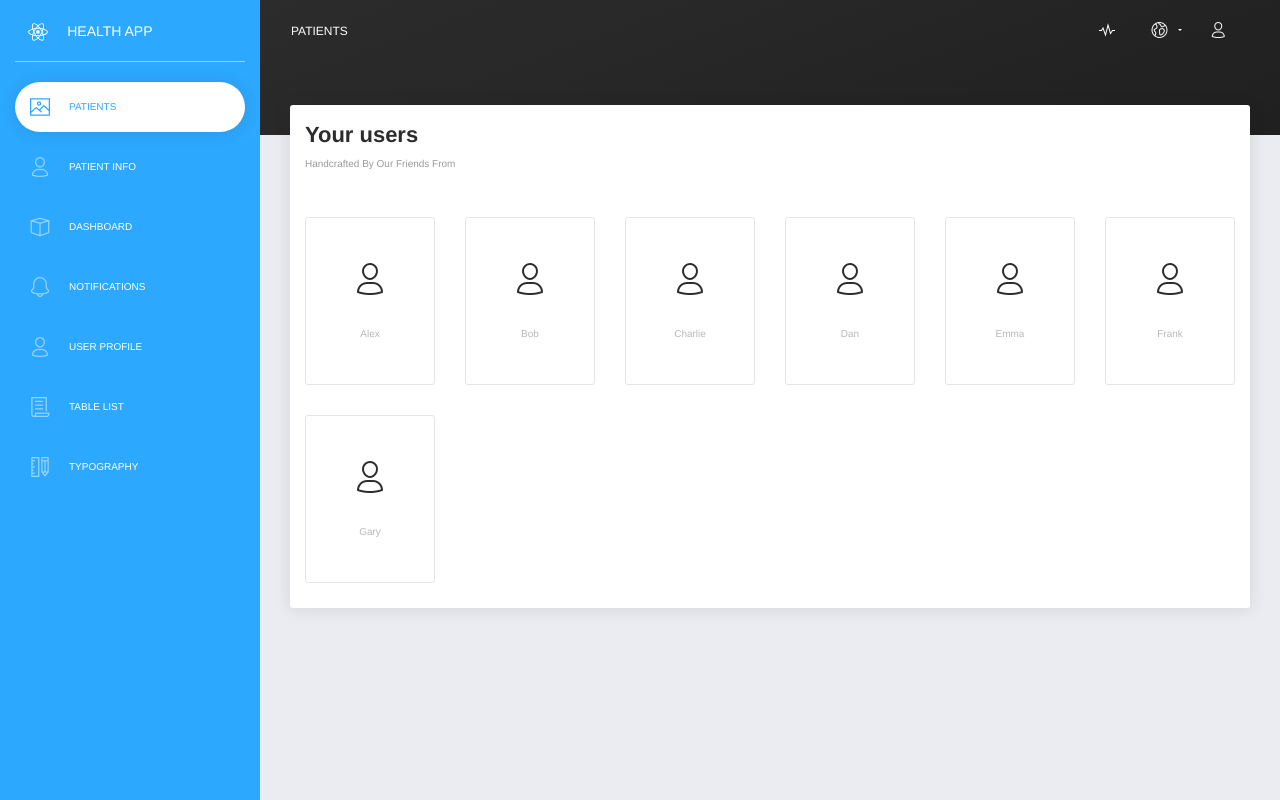
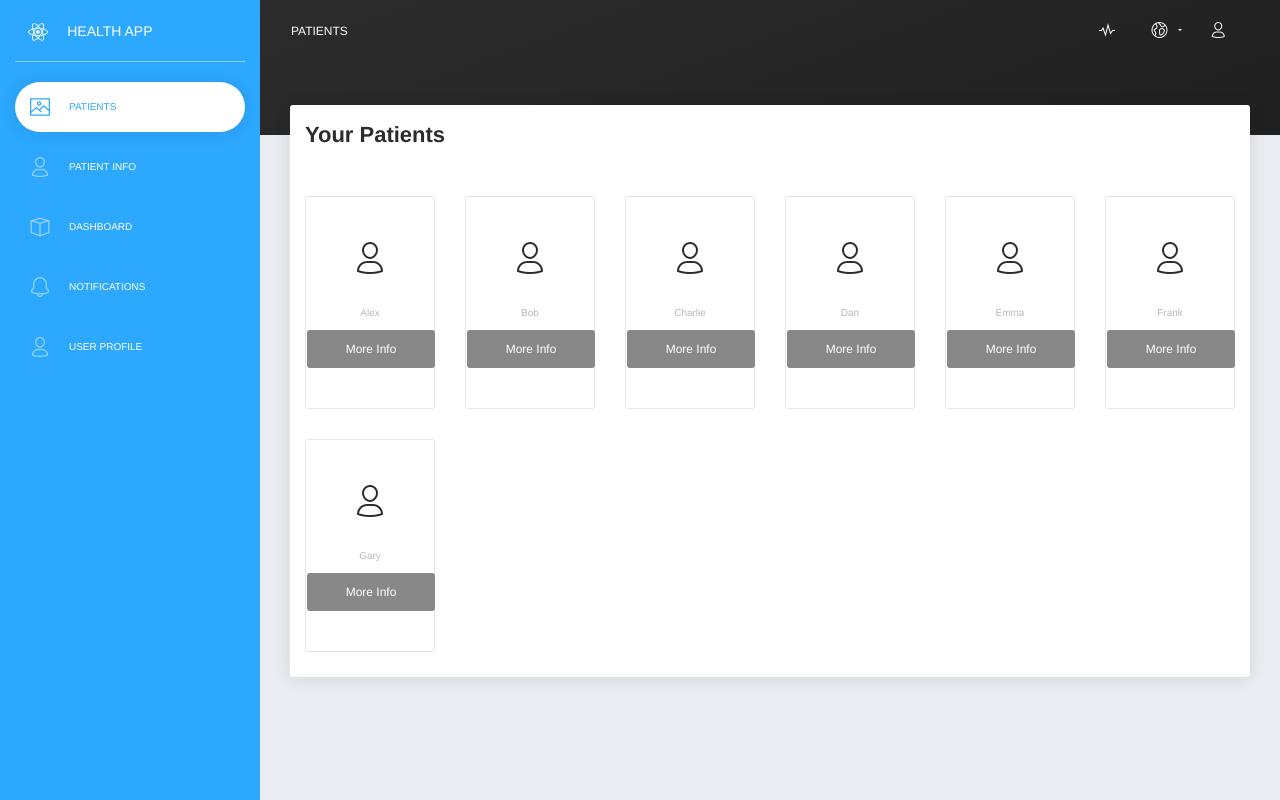
Before and after one commit to sherman-grewal/Health-Hub, a React (Create React App) app in the folder sh-client/: page /patients in a window 1280 px wide. Built offline with nearby package versions, Linux system fonts and the light colour scheme.

Commit message:
Edited the front end of the web application

```diff
--- a/sh-client/package.json
+++ b/sh-client/package.json
@@ -8,7 +8,7 @@
     "@types/react": "16.4.12",
     "ajv": "5.0.0",
     "bootstrap": "4.1.3",
-    "chart.js": "2.7.1",
+    "chart.js": "^2.7.3",
     "history": "4.7.2",
     "jquery": "3.3.1",
     "node-sass": "4.9.3",
@@ -19,6 +19,10 @@
     "react-chartjs-2": "2.7.4",
     "react-dom": "16.4.2",
     "react-google-maps": "9.4.5",
+    "react-native-cli": "^2.0.1",
+    "react-native-gesture-handler": "^1.0.12",
+    "react-native-navigation": "^2.6.0",
+    "react-navigation": "^3.0.9",
     "react-notification-alert": "0.0.8",
     "react-router-dom": "4.3.1",
     "react-scripts": "1.1.5",
--- a/sh-client/src/App.js
+++ b/sh-client/src/App.js
@@ -1,6 +1,7 @@
 import React, { Component } from 'react';
 import logo from './logo.svg';
 import './App.css';
+
 
 class App extends Component {
   render() {
--- a/sh-client/src/views/PatientInfo/PatientInfo.jsx
+++ b/sh-client/src/views/PatientInfo/PatientInfo.jsx
@@ -1,5 +1,7 @@
 import React from "react";
 import { Card, CardHeader, CardBody, Row, Col, CardTitle, Table } from "reactstrap";
+import Patients from './Patients';
+
 
 import { PanelHeader, FormInputs, CardAuthor, CardSocials } from "../../components";
 import { Line, Bar } from "react-chartjs-2";
@@ -7,7 +9,11 @@ import userBackground from "../../assets/img/bg5.jpg";
 import userAvatar from "../../assets/img/mike.jpg";
 import {dashboardPanelChart, dashboard24HoursPerformanceChart} from "../../variables/charts";
 
-class PatientInfo extends React.Component {
+const info = {
+  name: "Sherman"
+}
+
+export class PatientInfo extends React.Component {
   render() {
     return (
       <div>
@@ -31,7 +37,11 @@ class PatientInfo extends React.Component {
                   <CardAuthor
                     avatar={userAvatar}
                     avatarAlt="..."
-                    title="Mike Andrew"
+                    //THIS IS WHERE I REPLACE THE NAME
+                    //title = {this.props.patient.name}
+                    //title= {info.name}
+                    title = {Patients.name}
+                    //-------------
                     description="michael23"
                   />
                   {/*<p className="description text-center">*/}
--- a/sh-client/src/views/Patients/Patients.jsx
+++ b/sh-client/src/views/PatientInfo/Patients.jsx
@@ -1,24 +1,28 @@
 import React from "react";
 import { Card, CardHeader, CardBody, Row, Col } from "reactstrap";
+import { PanelHeader, Button } from "../../components";
+import users from "../../variables/users";
+import PatientInfo from './PatientInfo'
 
-import { PanelHeader } from "../../components";
 
-import users from "../../variables/users";
 
-class Patients extends React.Component {
+export class Patients extends React.Component {
+  constructor(props) {
+    super(props);
+  }
+
   render() {
+
     return (
       <div>
+
         <PanelHeader size="sm" />
         <div className="content">
           <Row>
             <Col md={12}>
               <Card>
                 <CardHeader>
-                  <h5 className="title"> Your users </h5>
-                  <p className="category">
-                    Handcrafted by our friends from{" "}
-                  </p>
+                  <h5 className="title"> Your Patients </h5>
                 </CardHeader>
                 <CardBody className="all-icons">
                   <Row>
@@ -35,6 +39,15 @@ class Patients extends React.Component {
                           <div className="font-icon-detail">
                             <i className={"now-ui-icons " + "users_single-02"} />
                             <p>{user.name}</p>
+                            <Button
+                              color="Black"
+                              block
+
+                              href = "/user-info"
+
+                            >
+                              More Info
+                            </Button>
                           </div>
                         </Col>
                       );
```
Also changed, not shown: sh-client/src/routes/dashboard.jsx (+6 -5 lines), 2 other files (tests, documents, lock files or other folders).
